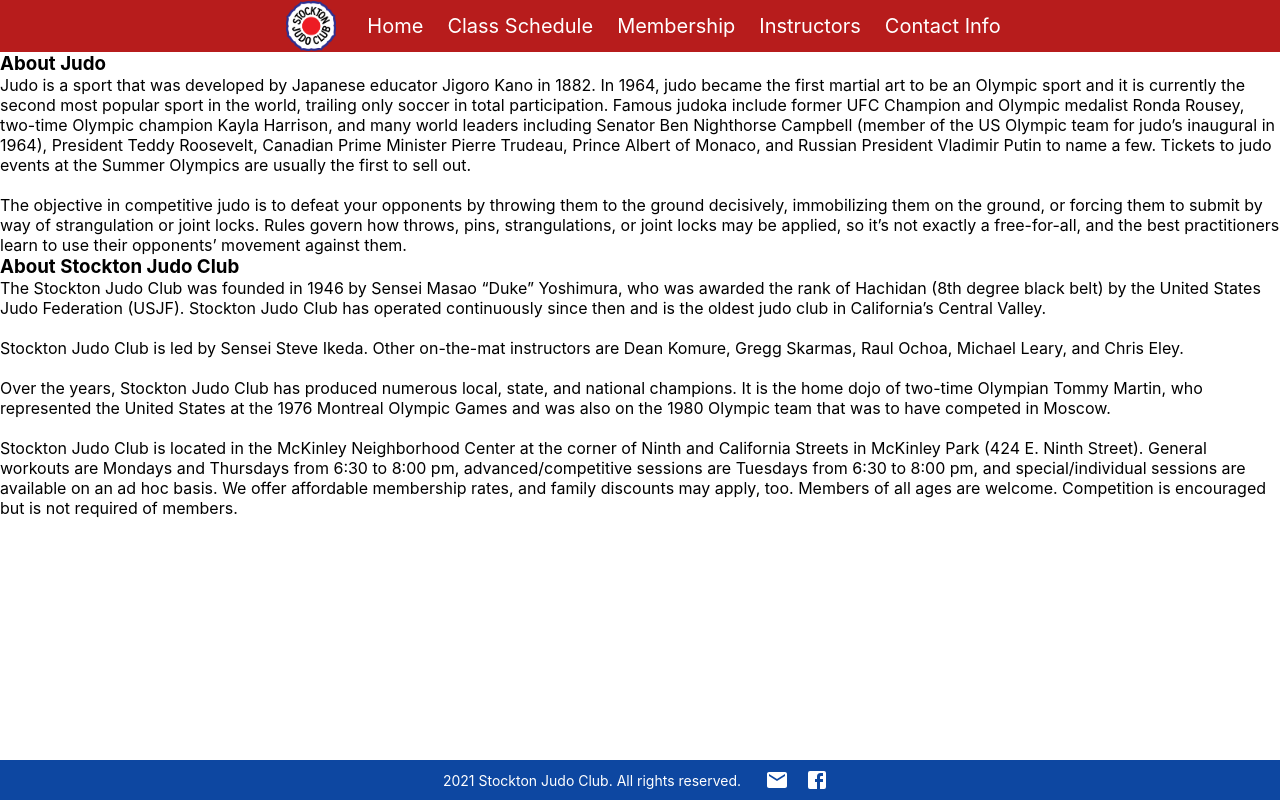
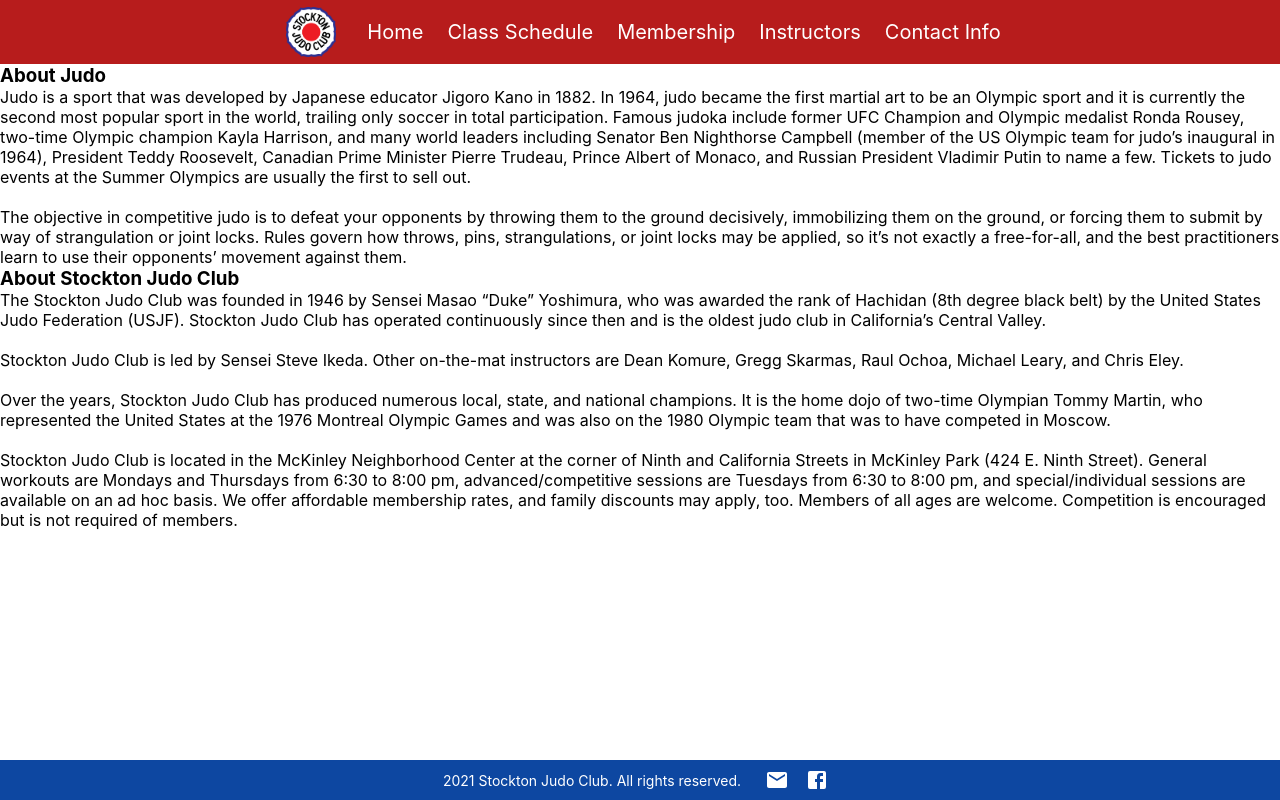
Before and after one commit to MJADangcil/stockton-judo-club, a React (Create React App) app: page / in a window 1280 px wide. Built offline with nearby package versions, Linux system fonts and the light colour scheme.

Commit message:
Update NavBar.js
Added padding

```diff
--- a/src/components/NavBar/NavBar.js
+++ b/src/components/NavBar/NavBar.js
@@ -50,6 +50,7 @@ export default function NavBar() {
             height: '100%',
             justifyContent: 'center',
             alignItems: 'center',
+            padding: '6px 16px',
           }}
         >
           <Grid item>
@@ -124,6 +125,7 @@ export default function NavBar() {
             height: '100%',
             justifyContent: 'center',
             alignItems: 'center',
+            padding: '6px 16px',
           }}
         >
           <Grid item>
```
